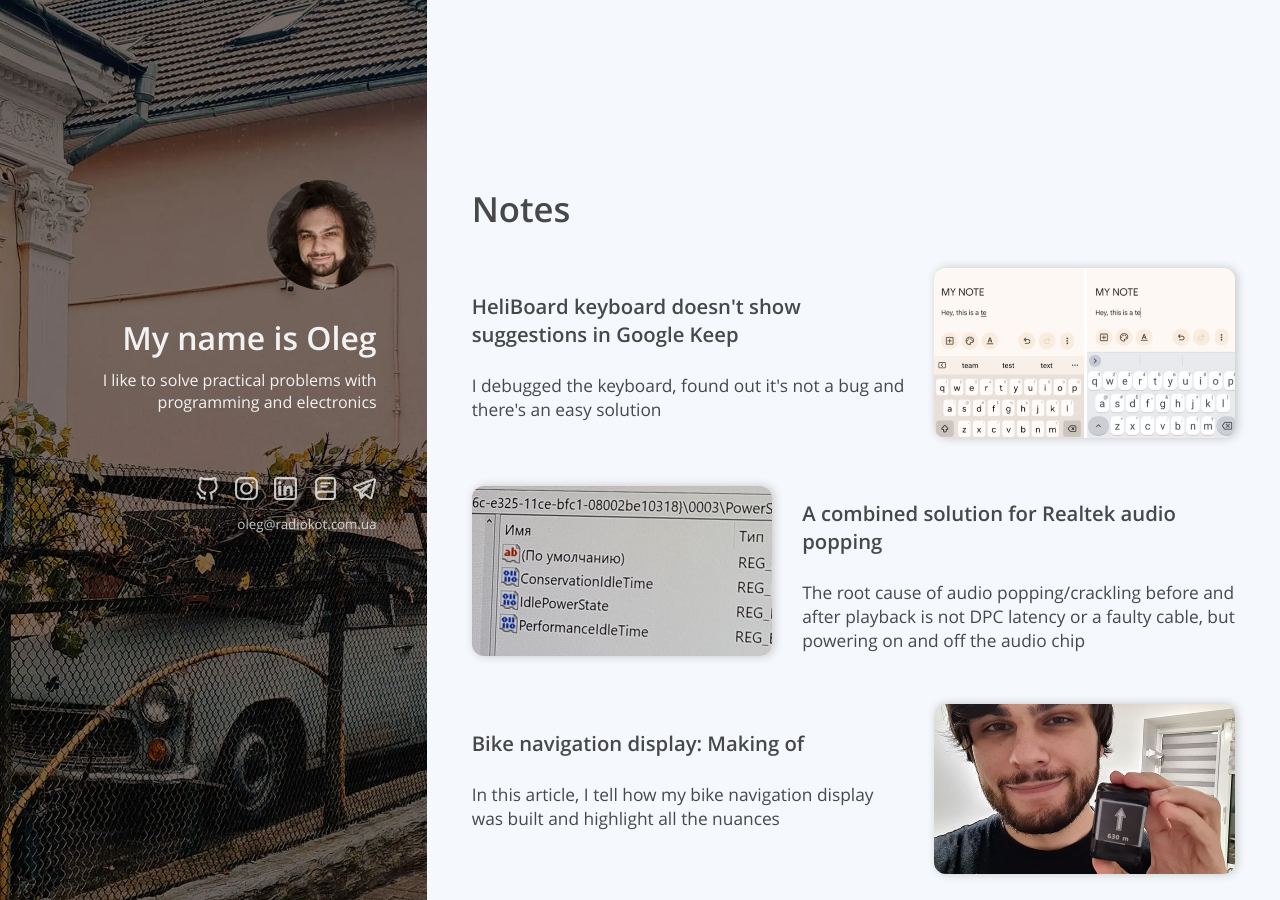
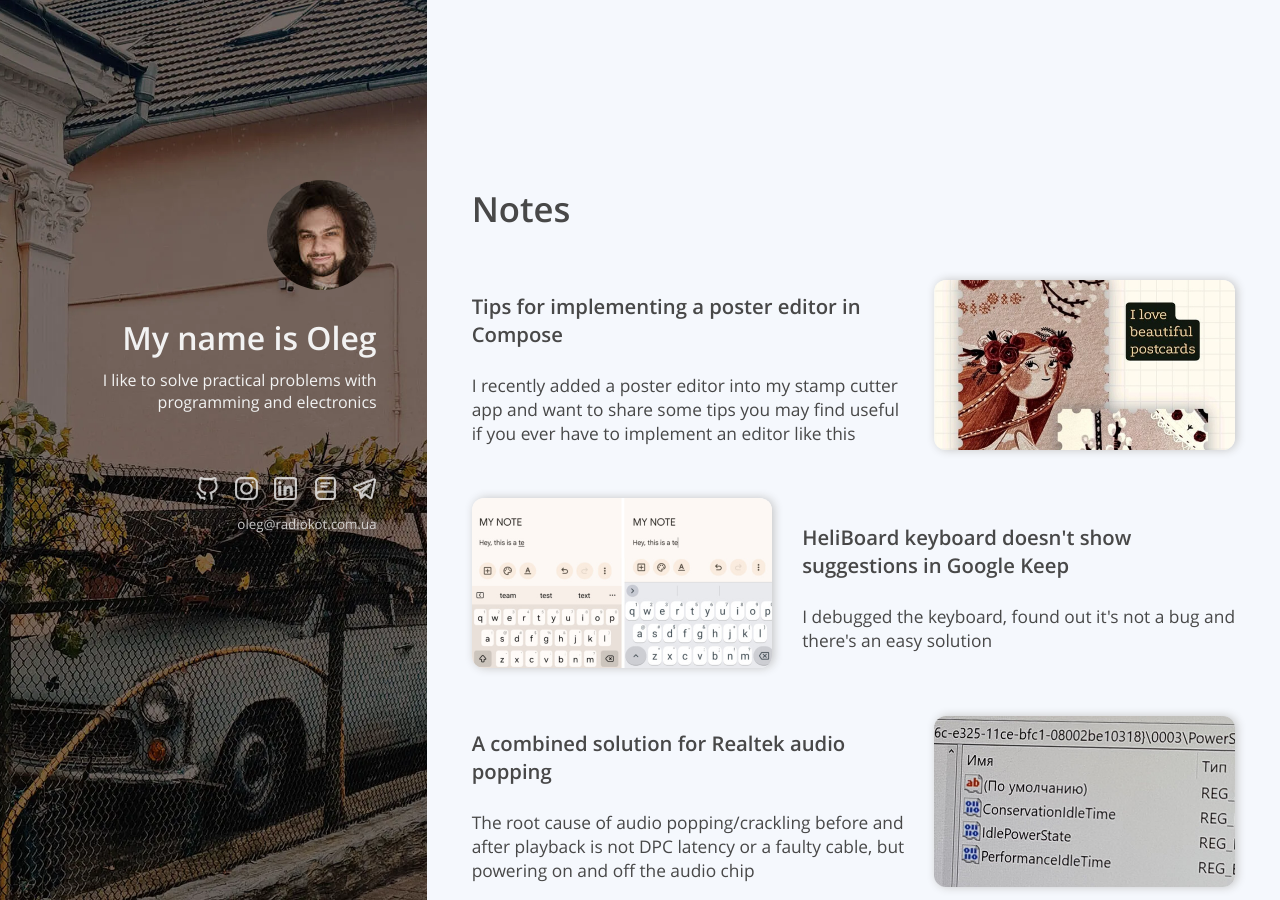
Before and after one commit to Radiokot/website, a Jekyll site: the page built from index.html, in a window 1280 px wide and 900 px high. Built offline with Jekyll 4.4.1, drawn with Linux system fonts in a browser that asks for light colours.

Commit message:
Add poster editor post link

```diff
--- a/_data/blog_posts.yaml
+++ b/_data/blog_posts.yaml
@@ -42,3 +42,8 @@
   title: "HeliBoard keyboard doesn't show suggestions in Google Keep"
   description: I debugged the keyboard, found out it's not a bug and there's an easy solution
   url: https://blog.radiokot.com.ua/heliboard-no-suggestions
+
+- slug: poster-editor-compose
+  title: "Tips for implementing a poster editor in Compose"
+  description: "I recently added a poster editor into my stamp cutter app and want to share some tips you may find useful if you ever have to implement an editor like this"
+  url: https://www.reddit.com/r/androiddev/comments/1vq0j4p/implemented_a_poster_editor_have_tips_to_share/
```
Also changed, not shown: assets/img/blog_posts/poster-editor-compose/thumbnail.jpg (added).
